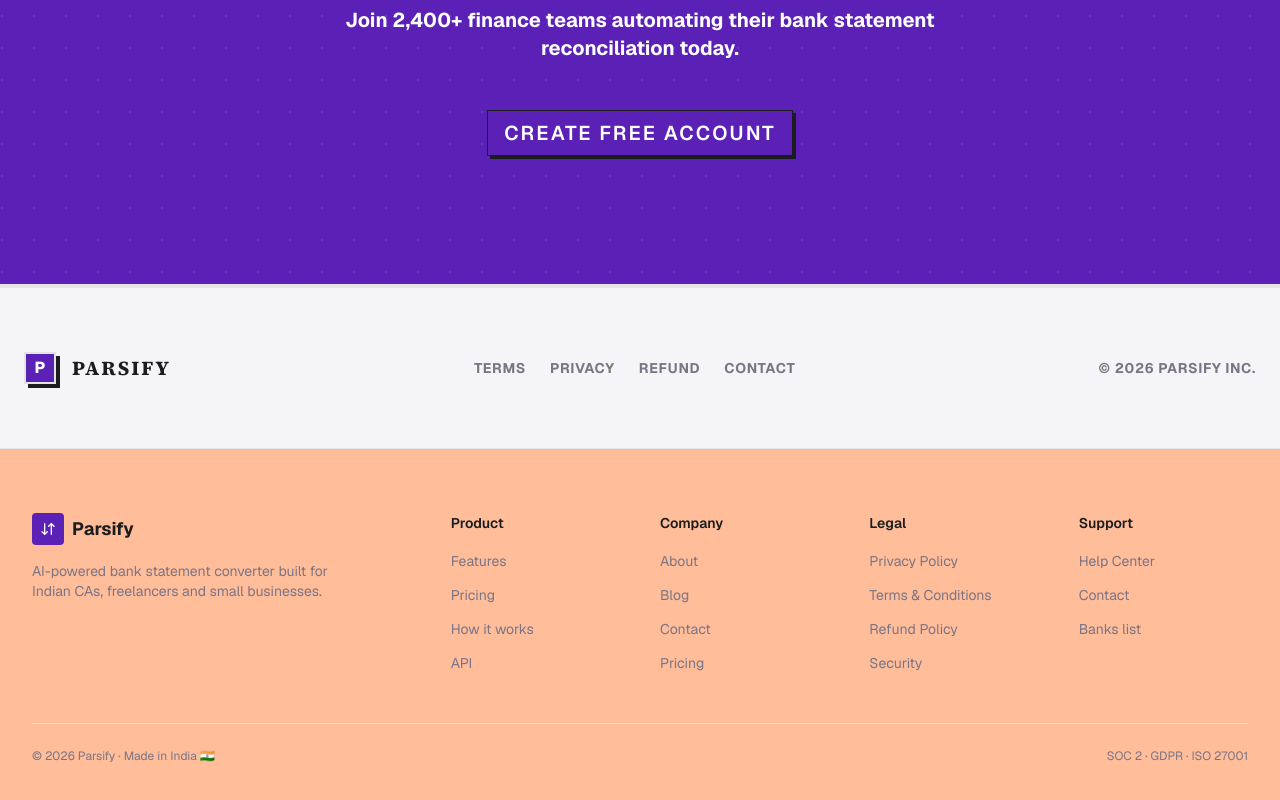
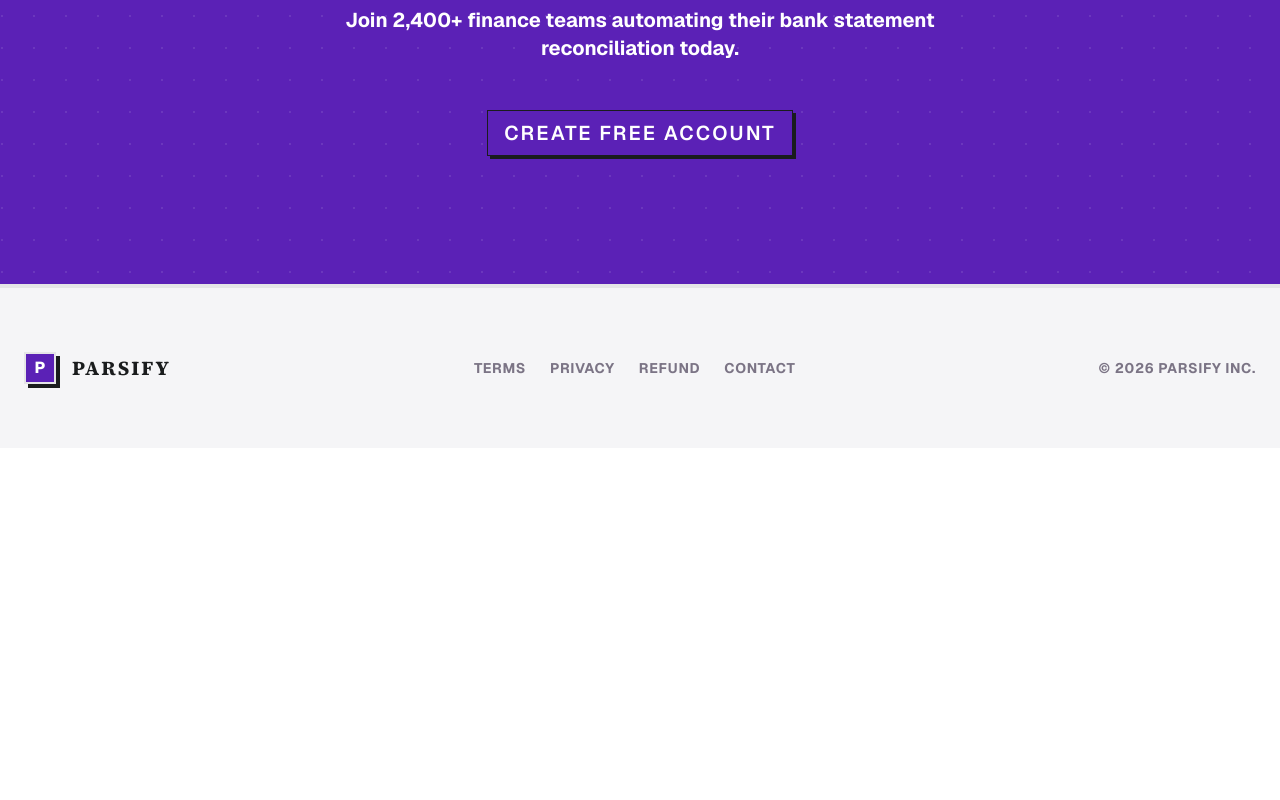
Before and after one commit to Badalu/parsify-landing, a Next.js app: page / in a window 1280 px wide. Shown: the part 3484-4284 px from the top of the page. After the commit the page ends 3932 px from the top, so only its background shows below. Built offline with nearby package versions, Linux system fonts and the light colour scheme.

Commit message:
fix: double footer and dashboard alignment

```diff
--- a/app/layout.tsx
+++ b/app/layout.tsx
@@ -73,67 +73,23 @@
         <main>{children}</main>
 
         {/* FOOTER */}
-        <footer className="border-t border-border bg-secondary/40">
-          <div className="mx-auto max-w-7xl px-4 py-16 sm:px-6 lg:px-8">
-            <div className="grid grid-cols-2 gap-10 md:grid-cols-6">
-              <div className="col-span-2">
-                <Link href="/" className="flex items-center gap-2">
-                  <span className="grid h-8 w-8 place-items-center rounded-lg bg-primary text-primary-foreground">
-                    <ArrowDownUp className="h-4 w-4" />
-                  </span>
-                  <span className="text-lg font-bold">Parsify</span>
+        <footer className="bg-card py-16 border-t-2 border-shadow-color">
+          <div className="max-w-7xl mx-auto px-6 flex flex-col md:flex-row justify-between items-center gap-8">
+            <div className="flex items-center gap-2">
+              <div className="w-8 h-8 bg-primary border-2 border-shadow-color brutal-shadow flex items-center justify-center">
+                <span className="text-white font-black leading-none">P</span>
+              </div>
+              <span className="text-xl font-black uppercase tracking-widest text-shadow-color ml-2 font-serif">Parsify</span>
+            </div>
+            <div className="flex gap-6">
+              {['Terms', 'Privacy', 'Refund', 'Contact'].map(link => (
+                <Link key={link} href={`/${link.toLowerCase()}`} className="text-sm font-bold uppercase tracking-wider text-muted-foreground hover:text-primary transition-colors">
+                  {link}
                 </Link>
-                <p className="mt-4 max-w-xs text-sm text-muted-foreground font-sans">
-                  AI-powered bank statement converter built for Indian CAs, freelancers
-                  and small businesses.
-                </p>
-              </div>
-
-              <div>
-                <h4 className="text-sm font-semibold">Product</h4>
-                <ul className="mt-4 space-y-2.5">
-                  <li><a href="/#features" className="text-sm text-muted-foreground hover:text-foreground">Features</a></li>
-                  <li><Link href="/pricing" className="text-sm text-muted-foreground hover:text-foreground">Pricing</Link></li>
-                  <li><a href="/#how" className="text-sm text-muted-foreground hover:text-foreground">How it works</a></li>
-                  <li><a href={`${dashboardUrl}/dashboard/settings`} className="text-sm text-muted-foreground hover:text-foreground">API</a></li>
-                </ul>
-              </div>
-
-              <div>
-                <h4 className="text-sm font-semibold">Company</h4>
-                <ul className="mt-4 space-y-2.5">
-                  <li><Link href="/about" className="text-sm text-muted-foreground hover:text-foreground">About</Link></li>
-                  <li><Link href="/blog" className="text-sm text-muted-foreground hover:text-foreground">Blog</Link></li>
-                  <li><Link href="/contact" className="text-sm text-muted-foreground hover:text-foreground">Contact</Link></li>
-                  <li><Link href="/pricing" className="text-sm text-muted-foreground hover:text-foreground">Pricing</Link></li>
-                </ul>
-              </div>
-
-              <div>
-                <h4 className="text-sm font-semibold">Legal</h4>
-                <ul className="mt-4 space-y-2.5">
-                  <li><Link href="/privacy" className="text-sm text-muted-foreground hover:text-foreground">Privacy Policy</Link></li>
-                  <li><Link href="/terms" className="text-sm text-muted-foreground hover:text-foreground">Terms &amp; Conditions</Link></li>
-                  <li><Link href="/refund" className="text-sm text-muted-foreground hover:text-foreground">Refund Policy</Link></li>
-                  <li><Link href="/privacy#security" className="text-sm text-muted-foreground hover:text-foreground">Security</Link></li>
-                </ul>
-              </div>
-
-              <div>
-                <h4 className="text-sm font-semibold">Support</h4>
-                <ul className="mt-4 space-y-2.5">
-                  <li><Link href="/contact" className="text-sm text-muted-foreground hover:text-foreground">Help Center</Link></li>
-                  <li><Link href="/contact" className="text-sm text-muted-foreground hover:text-foreground">Contact</Link></li>
-                  <li><a href="/#features" className="text-sm text-muted-foreground hover:text-foreground">Banks list</a></li>
-                </ul>
-              </div>
+              ))}
             </div>
-
-            <div className="mt-12 flex flex-col items-start justify-between gap-3 border-t border-border pt-6 sm:flex-row sm:items-center">
-              <p className="text-xs text-muted-foreground">
-                © 2026 Parsify · Made in India 🇮🇳
-              </p>
-              <p className="text-xs text-muted-foreground">SOC 2 · GDPR · ISO 27001</p>
+            <div className="text-sm font-bold uppercase tracking-wider text-muted-foreground">
+              © {new Date().getFullYear()} Parsify Inc.
             </div>
           </div>
         </footer>
--- a/app/page.tsx
+++ b/app/page.tsx
@@ -234,27 +234,6 @@
         <div className="absolute inset-0 opacity-10" style={{ backgroundImage: 'radial-gradient(circle at 2px 2px, white 1px, transparent 0)', backgroundSize: '32px 32px' }}></div>
       </section>
 
-      {/* ══ 7. FOOTER ══ */}
-      <footer className="bg-card py-16 border-t-2 border-shadow-color">
-        <div className="max-w-7xl mx-auto px-6 flex flex-col md:flex-row justify-between items-center gap-8">
-          <div className="flex items-center gap-2">
-            <div className="w-8 h-8 bg-primary border-2 border-shadow-color brutal-shadow flex items-center justify-center">
-              <span className="text-white font-black leading-none">P</span>
-            </div>
-            <span className="text-xl font-black uppercase tracking-widest text-shadow-color ml-2 font-serif">Parsify</span>
-          </div>
-          <div className="flex gap-6">
-            {['Terms', 'Privacy', 'Refund', 'Contact'].map(link => (
-              <a key={link} href={`/${link.toLowerCase()}`} className="text-sm font-bold uppercase tracking-wider text-muted-foreground hover:text-primary transition-colors">
-                {link}
-              </a>
-            ))}
-          </div>
-          <div className="text-sm font-bold uppercase tracking-wider text-muted-foreground">
-            © {new Date().getFullYear()} Parsify Inc.
-          </div>
-        </div>
-      </footer>
     </main>
   );
 }
```
